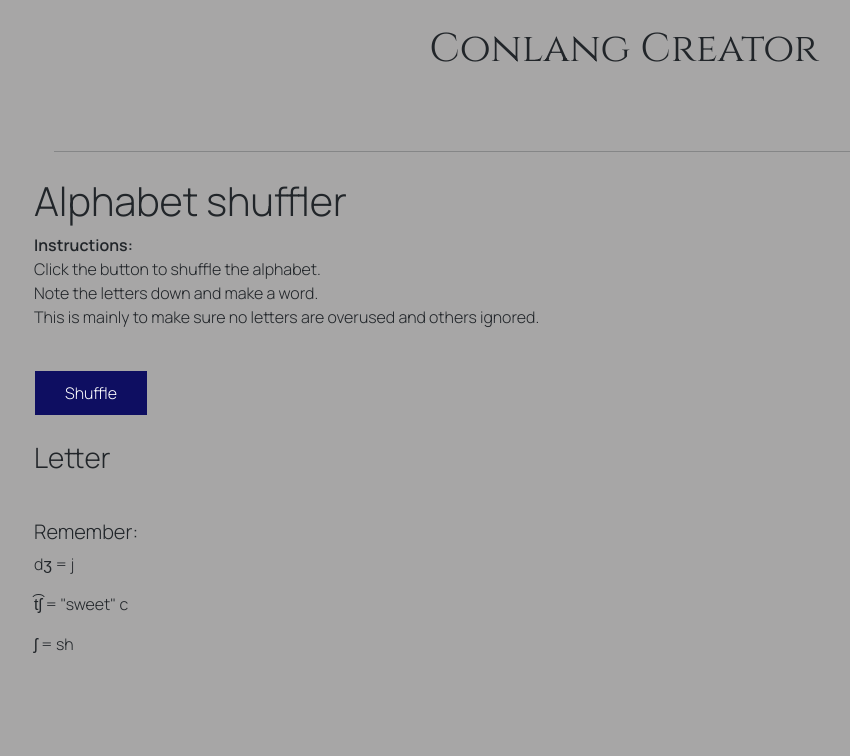
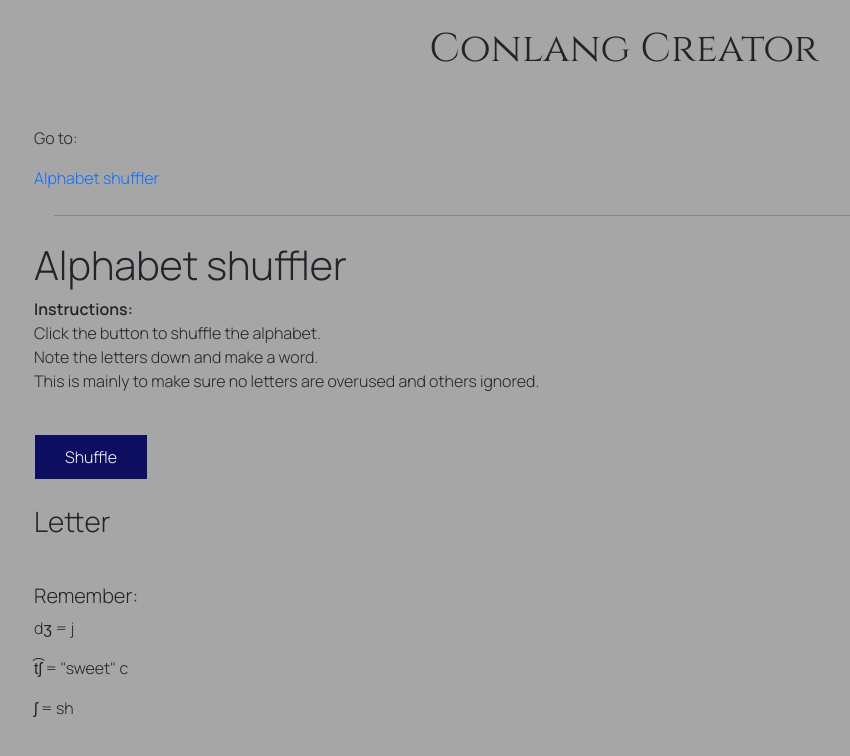
Before and after one commit to BeaQ17/conlang_creator, a plain HTML site: page index.html in a window 1280 px wide. Shown: the whole page, without its empty margins (16-866 px from the left). Drawn offline with nearby package versions, Linux system fonts and the light colour scheme.

Commit message:
add nav menu

```diff
--- a/index.html
+++ b/index.html
@@ -27,6 +27,11 @@
     </header>
 
     <main>
+
+        <div class="content-index">
+            <p>Go to:</p>
+            <a href="#alphabet-shuffler-container">Alphabet shuffler</a>
+        </div>
        <!--<div class="testTitle">
             <h3><bold>Hello test</bold></h3>
             <p>Lorem ipsum dolor, sit amet consectetur adipisicing elit. Dolor pariatur, cupiditate maxime odit nostrum accusamus.</p>
@@ -47,7 +52,7 @@
             </div>
         </div> -->
         <hr>
-        <div class="shuffler">
+        <div class="shuffler" id="alphabet-shuffler-container">
             <h1>Alphabet shuffler</h1>
             <p><strong>Instructions:</strong>
                 <br>Click the button to shuffle the alphabet.
@@ -117,7 +122,7 @@
 
         //make the button listen for the click and do the thing
         shuffleBtn.addEventListener("click", () => {
-            let index = getIndexNumber(0, alphabet.length-1);
+            let index = getIndexNumber(0, alphabet.length-1); //it is -1 because arrays start counting from 0
             resultOne.innerText = alphabet[index];
         });
 
--- a/style.scss
+++ b/style.scss
@@ -45,6 +45,9 @@ header{
 main{
     padding: 20px 50px;
     font-family: 'Manrope', sans-serif;
+    a{
+        text-decoration: none;
+    }
     hr{
         margin: 25px 20px;
     }
```
Also changed, not shown: style.css, 1 other file.
